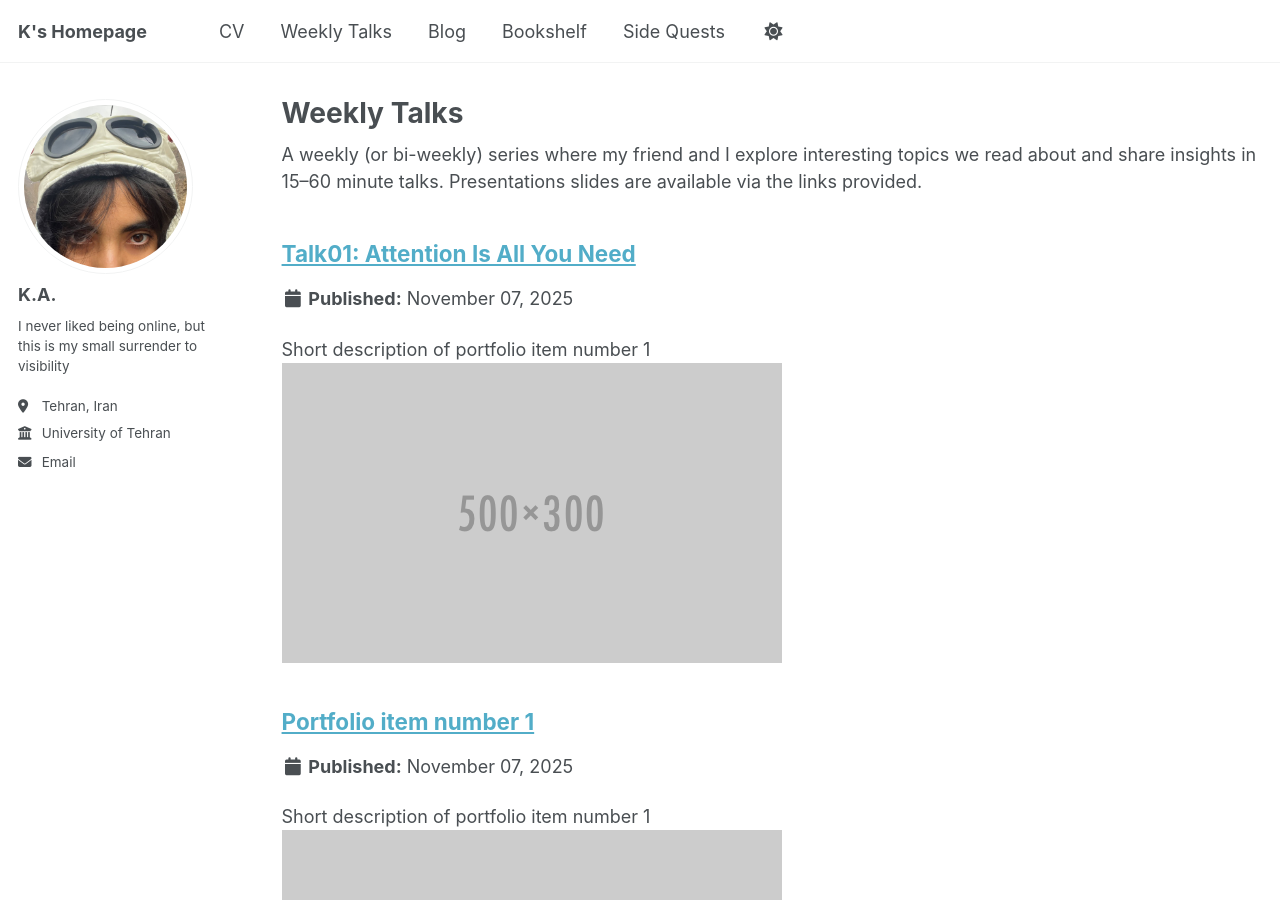
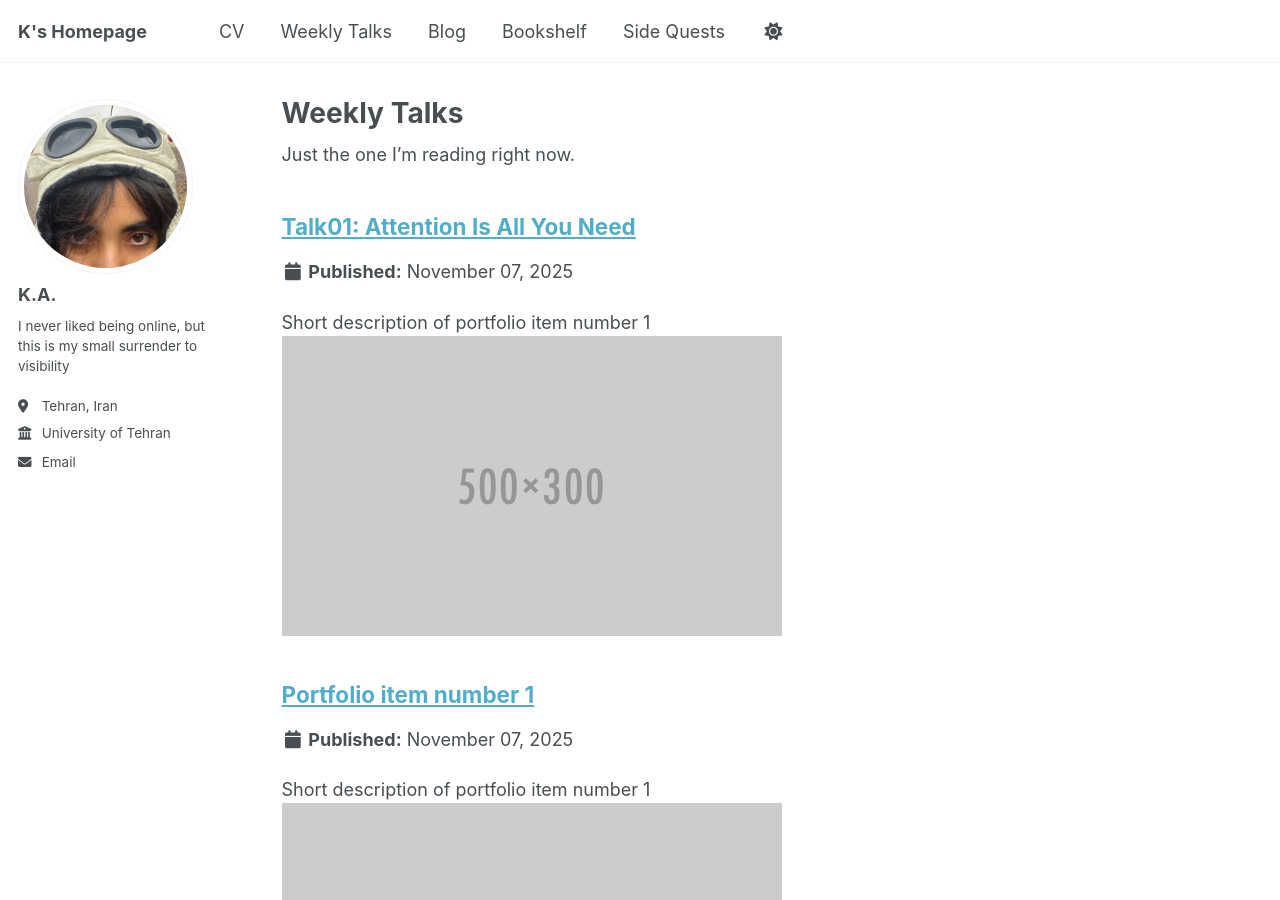
Before and after one commit to kabdollahi/kabdollahi.github.io, a Jekyll site: the page built from _pages/portfolio.html, in a window 1280 px wide and 900 px high. Built offline with Jekyll 4.4.1, drawn with Linux system fonts in a browser that asks for light colours; a script that is not in the unit is left out.

Commit message:
Update portfolio.html

```diff
--- a/_pages/portfolio.html
+++ b/_pages/portfolio.html
@@ -6,7 +6,7 @@ author_profile: true
 ---
 
 {% include base_path %}
-A weekly (or bi-weekly) series where my friend and I explore interesting topics we read about and share insights in 15–60 minute talks. Presentations slides are available via the links provided.
+Just the one I’m reading right now.
 
 {% for post in site.portfolio %}
   {% include archive-single.html %}
```
